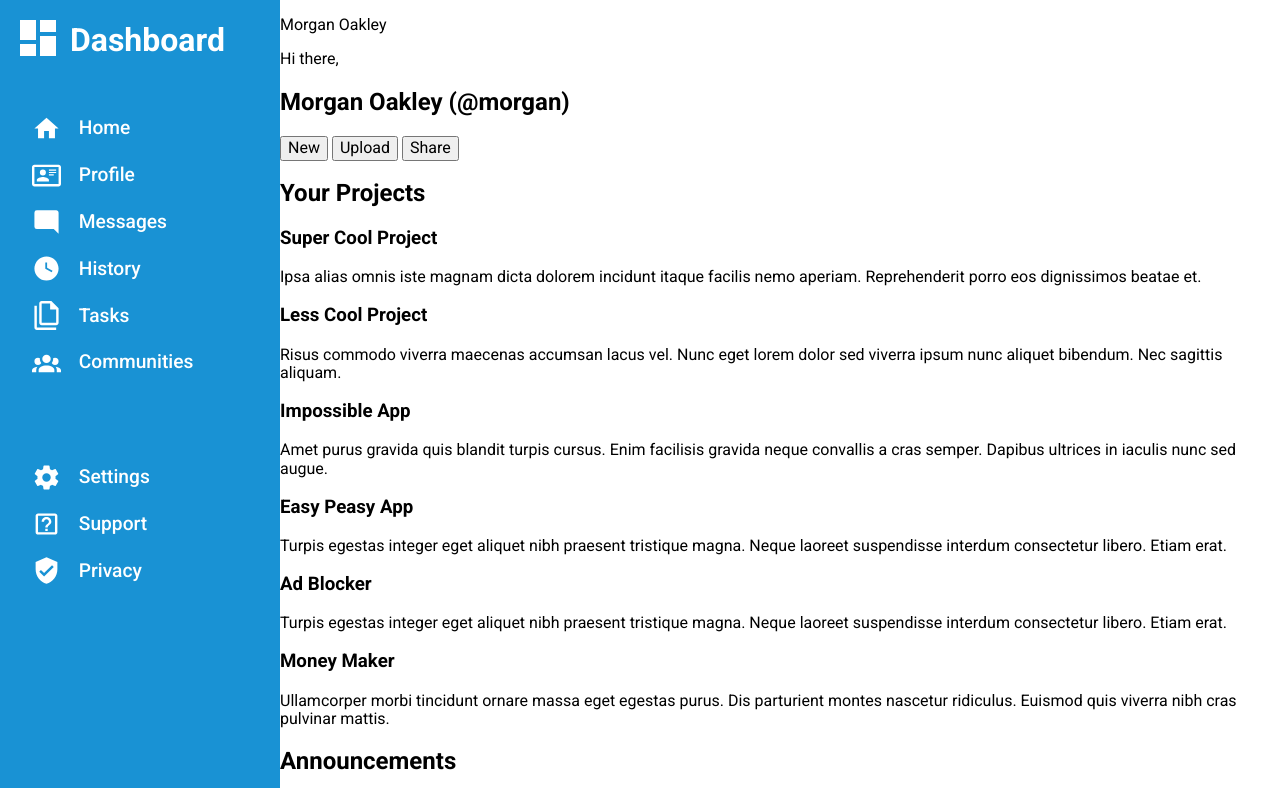
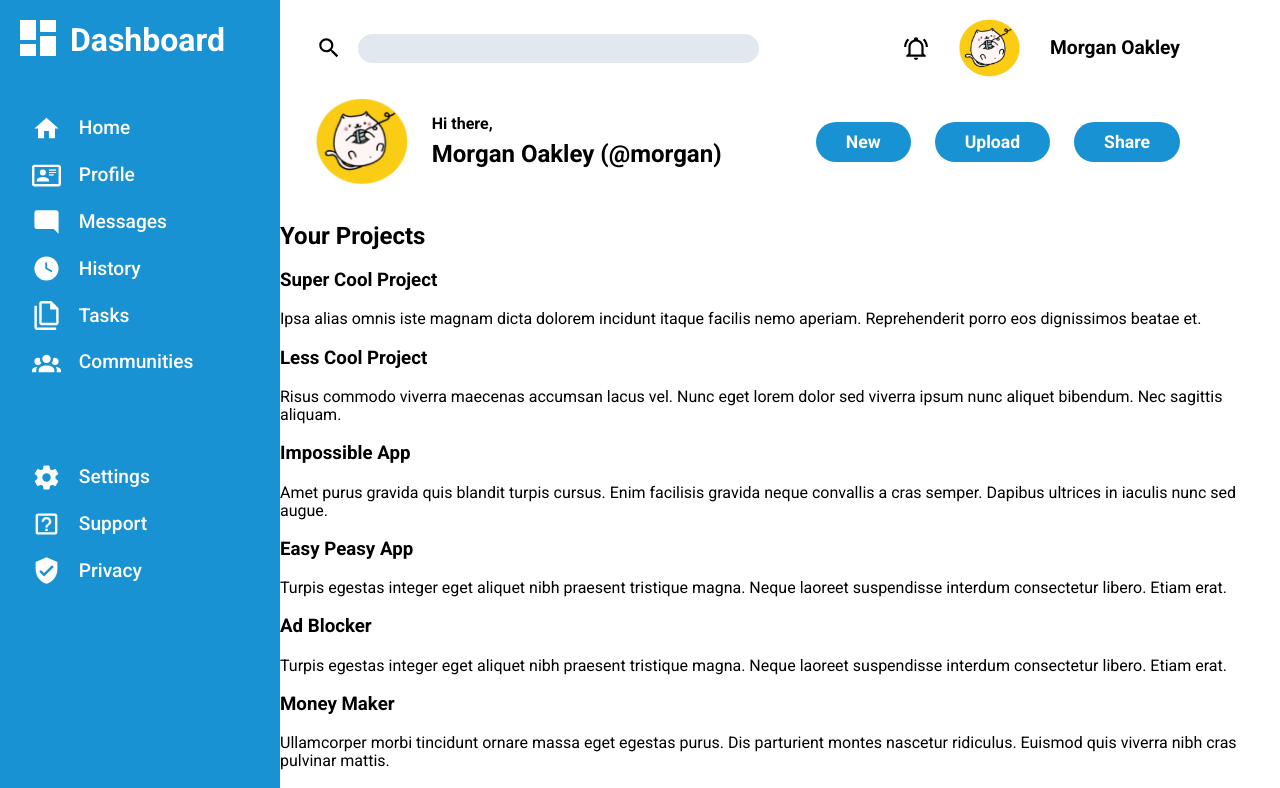
Before and after one commit to MariaEvpalova/dashboard, a plain HTML site: page index.html in a window 1280 px wide. Shown: the top 788 px of the page. Drawn offline with Linux system fonts and the light colour scheme.

Commit message:
Complete header

```diff
--- a/index.html
+++ b/index.html
@@ -28,19 +28,29 @@
             <li><img src="icons/sidebar/privacy.svg" alt="icon"/>Privacy</li>
         </ul>
     </div>
-    <div id="header">
-        <div>
+    <header>
+        <div id="upper">
+            <img src="icons/header/search.svg" alt="icon"/>
             <div id="search"></div>
+            <img src="icons/header/notifications.svg" alt="icon"/>
+            <img id="photo" src="icons/header/cat.png" alt="icon"/>
             <p>Morgan Oakley</p>
         </div>
+        <div id="bottom">
+            <div>
+                <img id="photo" src="icons/header/cat.png" alt="icon"/>
                 <div>
                     <p>Hi there,</p>
                     <h2>Morgan Oakley (@morgan)</h2>
+                </div>
+            </div>
+            <div>
                 <button>New</button>
                 <button>Upload</button>
                 <button>Share</button>
             </div>
         </div>
+    </header>
     <div id="main-content">
         <div id="projects">
             <h2>Your Projects</h2>
--- a/style.css
+++ b/style.css
@@ -33,7 +33,7 @@ body {
     display: flex;
     align-items: center;
     gap: 8px;
-    color: white;
+    color: #ffffff;
 }
 
 #sidebar li img {
@@ -48,8 +48,77 @@ body {
 #sidebar li {
     display: flex;
     align-items: center;
-    color: white;
+    color: #ffffff;
     font-size: 1.2rem;
     font-weight: 500;
     margin: 18px 0;
 }
+
+header {
+    padding: 18px 36px;
+    margin-right: 64px;
+}
+
+header #upper {
+    display: flex;
+    align-items: center;
+    gap: 16px;
+}
+
+header #upper img {
+    height: 1.6rem;
+}
+
+header #upper #search {
+    flex: 1;
+    background-color: #e2e8f0;
+    height: 1.8rem;
+    border-radius: 16px;
+    margin-right: 128px;
+}
+
+header #upper img#photo {
+    height: 3.6rem;
+    margin: 0 14px;
+}
+
+header #upper p {
+    font-weight: 600;
+    font-size: 1.2rem;
+}
+
+header #bottom {
+    display: flex;
+    justify-content: space-between;
+    margin-top: 20px;
+}
+
+header #bottom img {
+    height: 5.4rem;
+}
+
+header #bottom > div {
+    display: flex;
+    align-items: center;
+    gap: 24px;
+}
+
+header #bottom h2 {
+    margin: 0;
+}
+
+header #bottom p {
+    margin: 0;
+    margin-bottom: 8px;
+    font-weight: 600;
+}
+
+header #bottom button {
+    color: white;
+    background-color: #1992d4;
+    border: none;
+    font-size: 1.1rem;
+    font-weight: 600;
+    padding: 10px 30px;
+    border-radius: 24px;
+}
```
Also changed, not shown: icons/header/cat.png (added), icons/header/notifications.svg (added), icons/header/search.svg (added). Lines whose indentation alone changed are shown as unchanged.
